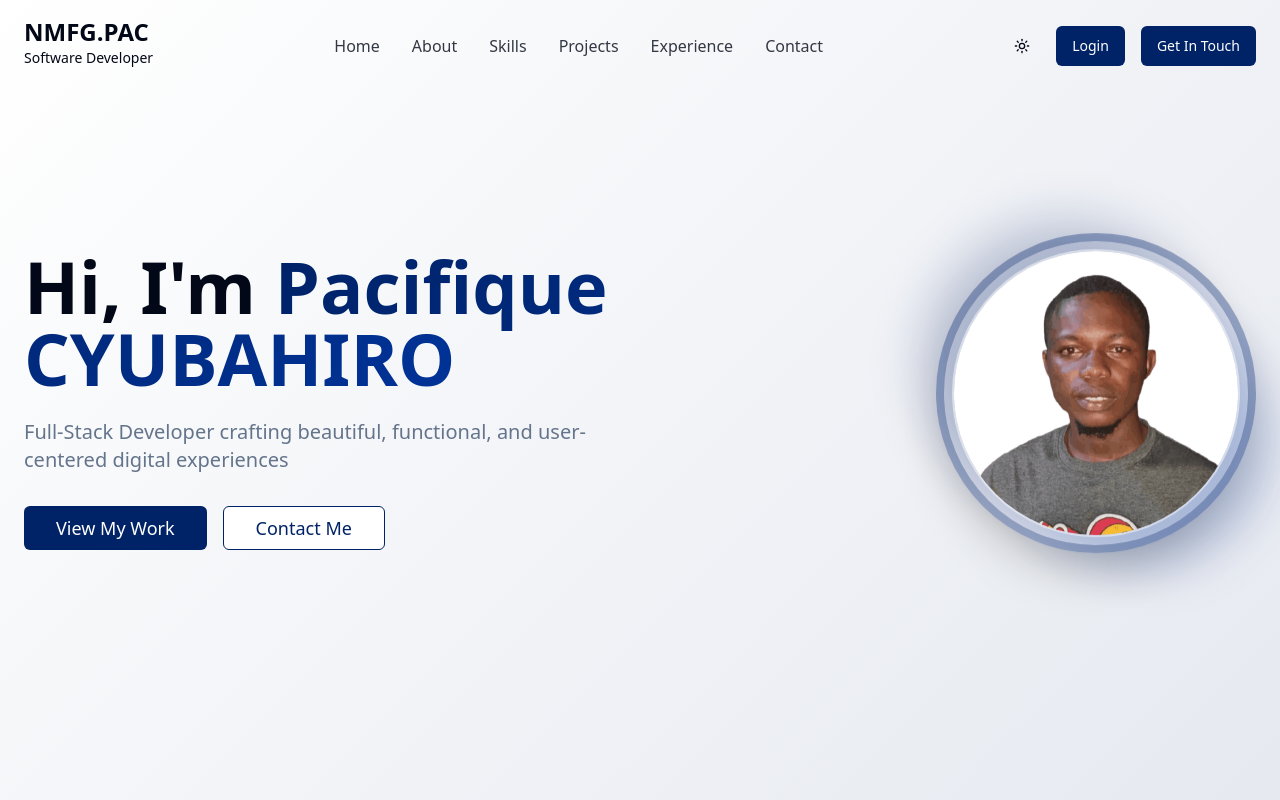
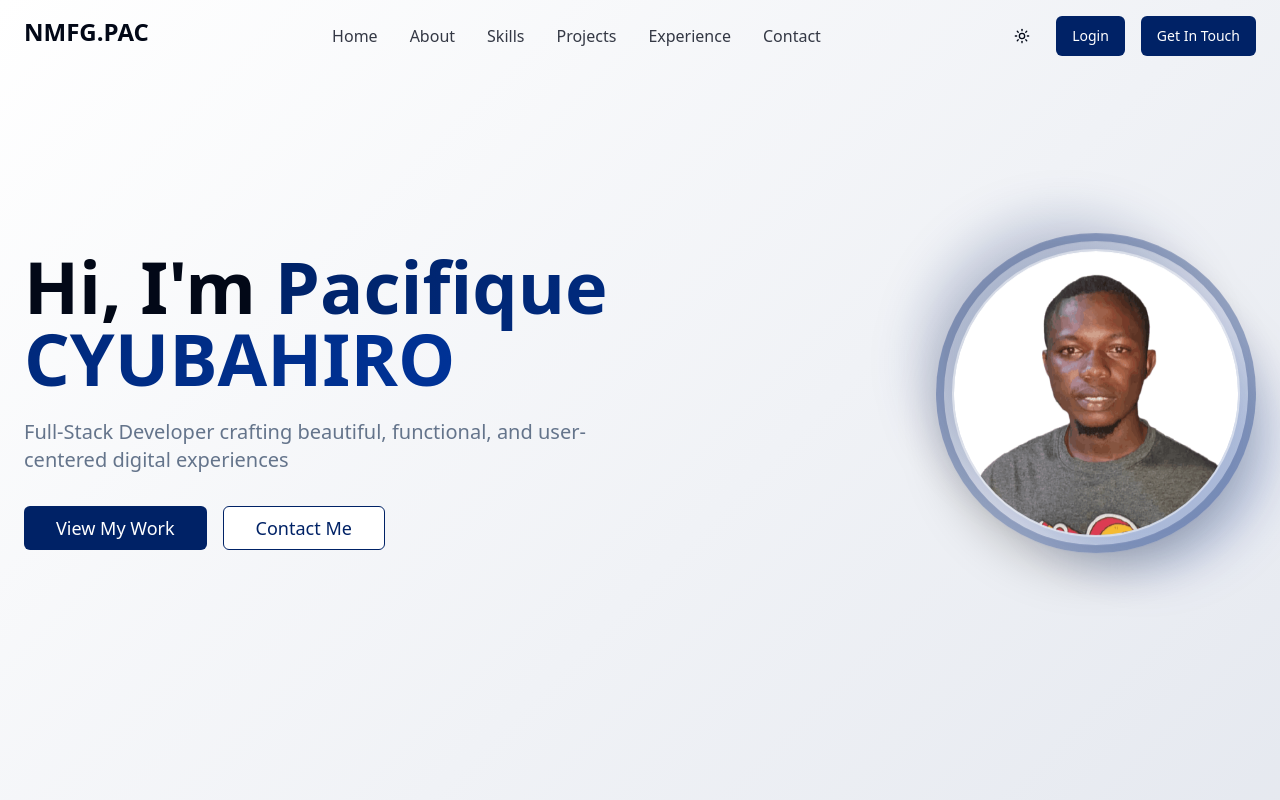
Before and after one commit to pacifiqueCYUBAHIRO/NMFG.pac-poltfolio, a React (Vite) app: page / in a window 1280 px wide. Shown: the top 800 px of the page. Built offline with nearby package versions, Linux system fonts and the light colour scheme.

Commit message:
Update Header.tsx

```diff
--- a/src/components/Header.tsx
+++ b/src/components/Header.tsx
@@ -43,7 +43,7 @@ const Header = () => {
         <div className="flex items-center justify-between">
           <div className="text-2xl font-bold mb-2">
             <p>NMFG.PAC</p>
-            <p className="text-sm !font-normal">Software Developer</p>
+
 
           </div>
 
```
